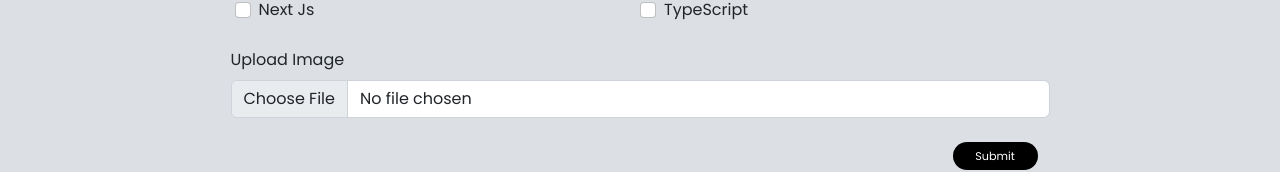
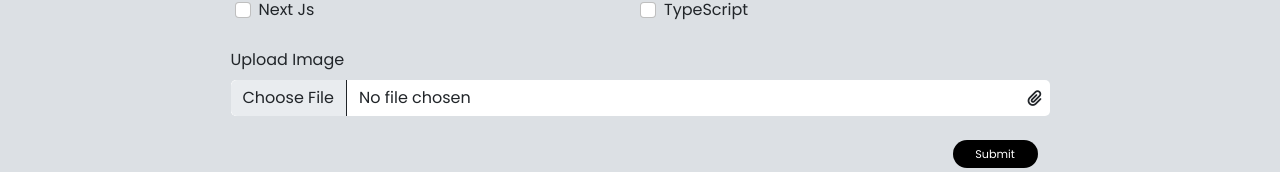
Before and after one commit to rizkiismail9a/Personal-Blog-V2, a plain HTML site: page addProject.html in a window 1280 px wide. Shown: the part 524-696 px from the top of the page. Drawn offline with nearby package versions, Linux system fonts and the light colour scheme.

Commit message:
Day-10 tambah Paper Clip

```diff
--- a/addProject.html
+++ b/addProject.html
@@ -90,7 +90,10 @@
             </div>
             <div class="mb-3">
               <label for="formFile" class="form-label">Upload Image</label>
-              <input class="form-control" type="file" id="formFile" />
+              <div class="container d-flex p-0" style="background-color: white; border: none; border-radius: 5px">
+                <input class="form-control" type="file" id="formFile" style="border: none" />
+                <i id="paperclip" class="fa-solid fa-paperclip"></i>
+              </div>
             </div>
 
             <div class="container d-flex justify-content-end mb-3 mt-4">
--- a/aset/style/addProject.css
+++ b/aset/style/addProject.css
@@ -34,3 +34,8 @@
   padding: 0;
   justify-content: space-between;
 }
+#paperclip {
+  margin: 5px;
+  margin-right: 8px;
+  align-self: center;
+}
```
